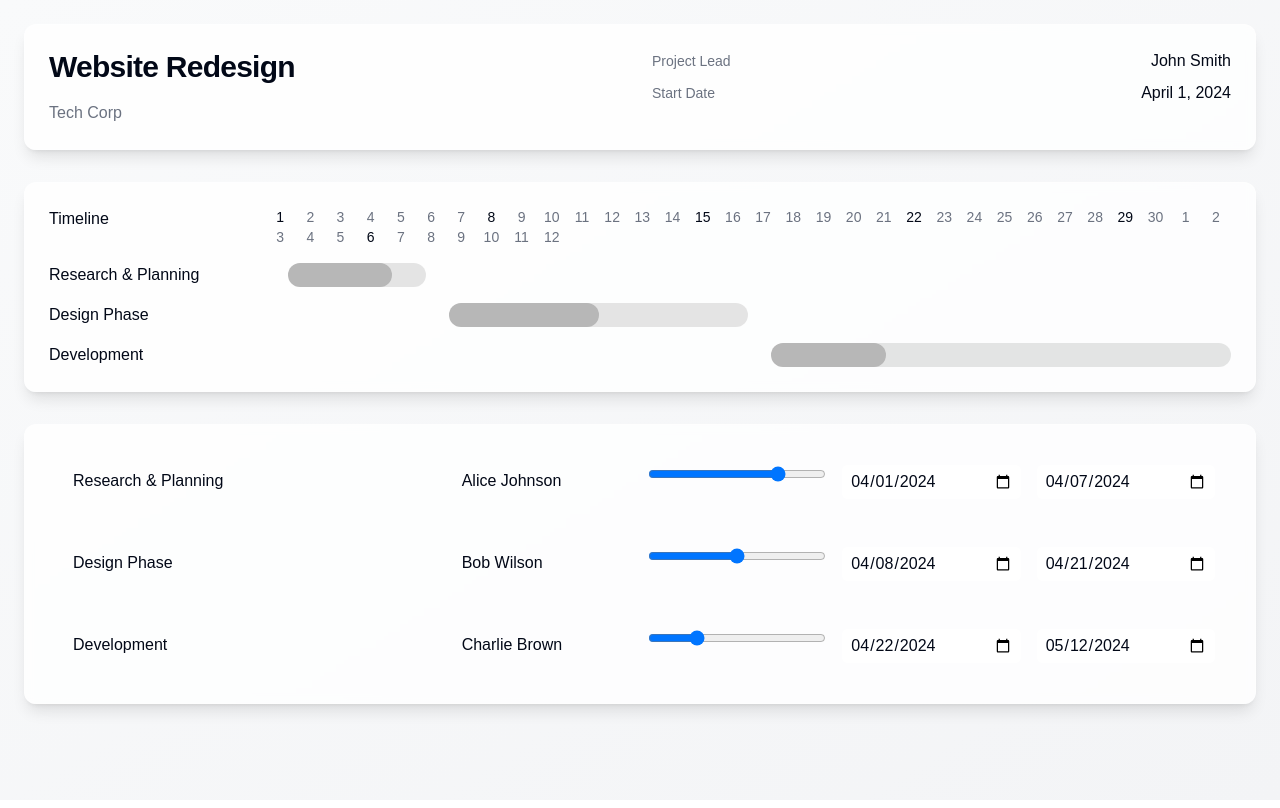
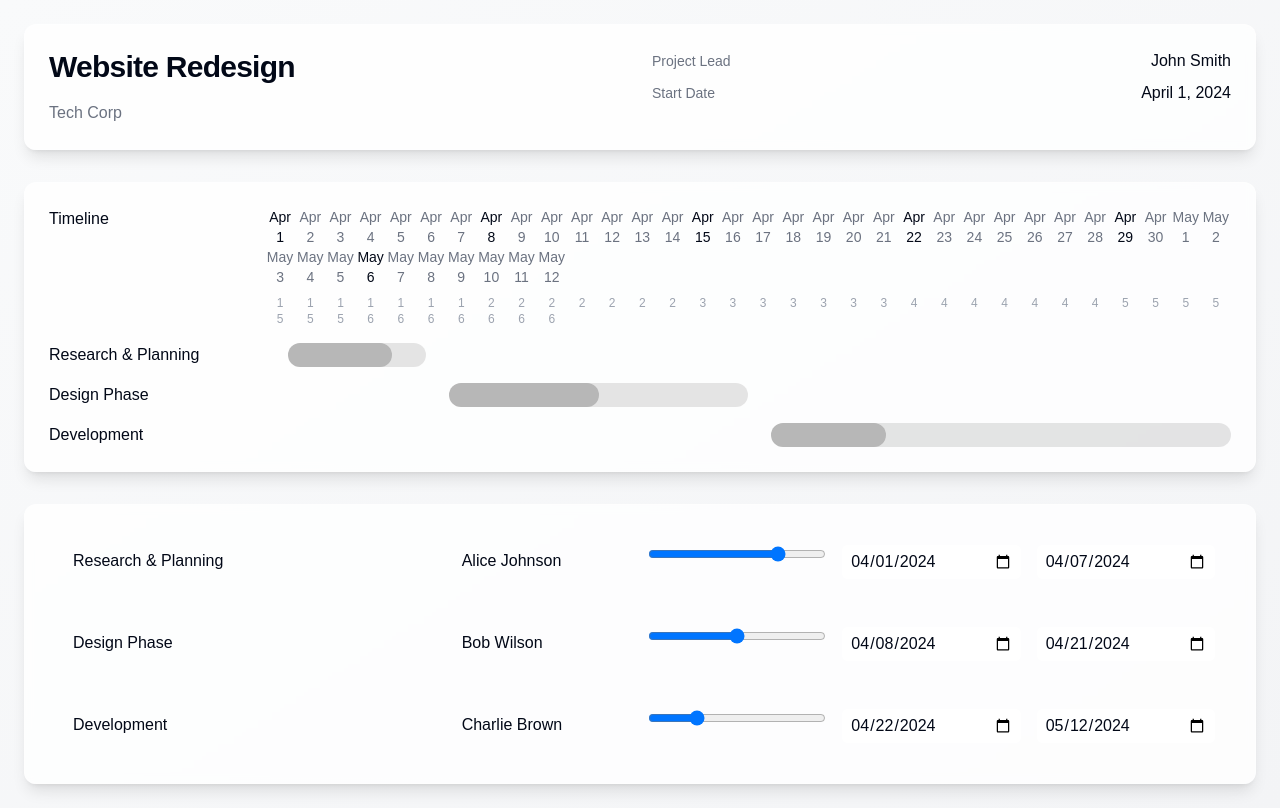
Before and after one commit to Thorpo123/project-planner-pro, a React (Vite) app: page / in a window 1280 px wide. Built offline with nearby package versions, Linux system fonts and the light colour scheme.

Commit message:
Update timeline to show dates
Modify the TaskTimeline component to display a date timeline starting from the project's start date. The top row will show the dates, while the second row will indicate the number of weeks corresponding to the task durations.
[skip gpt_engineer]

```diff
--- a/src/components/TaskTimeline.tsx
+++ b/src/components/TaskTimeline.tsx
@@ -1,5 +1,5 @@
 import { useProject } from "./ProjectContext";
-import { format, eachDayOfInterval, addDays } from "date-fns";
+import { format, eachDayOfInterval, addDays, startOfWeek, differenceInWeeks } from "date-fns";
 
 export const TaskTimeline = () => {
   const { projectData } = useProject();
@@ -14,12 +14,16 @@ export const TaskTimeline = () => {
   );
 
   const days = eachDayOfInterval({ start: startDate, end: endDate });
+  const firstWeekStart = startOfWeek(startDate);
+  const totalWeeks = Math.ceil(differenceInWeeks(endDate, firstWeekStart)) + 1;
 
   return (
     <div className="glass-card rounded-xl p-6 overflow-x-auto timeline-scroll">
       <div className="min-w-[800px]">
         <div className="grid grid-cols-[200px_1fr] gap-4">
           <div className="font-medium">Timeline</div>
+          <div className="space-y-2">
+            {/* Date row */}
             <div className="grid grid-cols-[repeat(auto-fit,minmax(30px,1fr))]">
               {days.map((day, index) => (
                 <div
@@ -28,9 +32,23 @@ export const TaskTimeline = () => {
                     index % 7 === 0 ? "font-medium" : "text-gray-500"
                   }`}
                 >
-                {format(day, "d")}
+                  {format(day, "MMM d")}
                 </div>
               ))}
+            </div>
+            {/* Week numbers row */}
+            <div className="grid grid-cols-[repeat(auto-fit,minmax(30px,1fr))]">
+              {Array.from({ length: days.length }).map((_, index) => (
+                <div
+                  key={`week-${index}`}
+                  className={`text-center text-xs text-gray-400 ${
+                    index % 7 === 0 ? "font-medium" : ""
+                  }`}
+                >
+                  {Math.floor(index / 7) + 1}
+                </div>
+              ))}
+            </div>
           </div>
         </div>
         <div className="mt-4 space-y-4">
```
Lines whose indentation alone changed are shown as unchanged.
